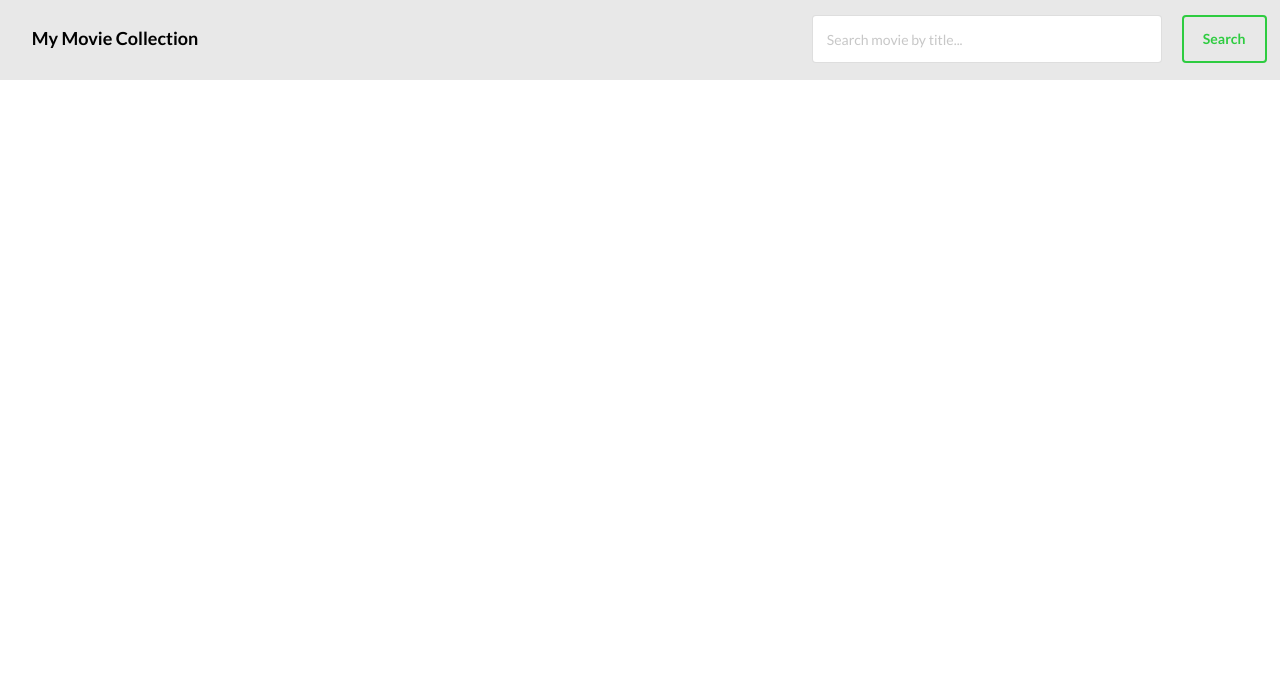
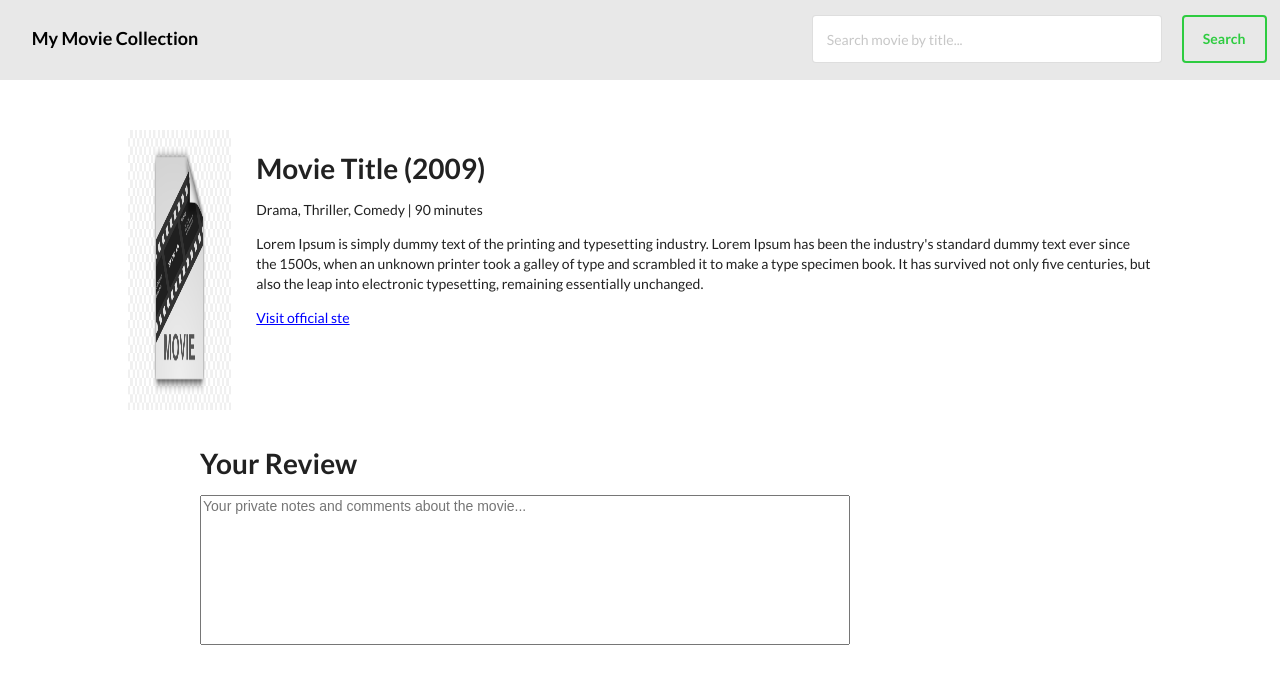
Before and after one commit to vmichorov/movies-catalog, a React (Create React App) app in the folder movies/: page / in a window 1280 px wide. Shown: the top 684 px of the page. Built offline with nearby package versions, Linux system fonts and the light colour scheme.

Commit message:
create details page

```diff
--- a/movies/src/components/App.js
+++ b/movies/src/components/App.js
@@ -1,4 +1,5 @@
 import React from "react";
+import DetailsPage from "./DetailsPage";
 
 import Navigation from "./Navigation";
 // import HomePage from "./HomePage";
@@ -11,6 +12,7 @@ class App extends React.Component {
     return (
       <div>
         <Navigation />
+        <DetailsPage />
       </div>
     );
   }
--- /dev/null
+++ b/movies/src/components/DetailsPage.js
@@ -0,0 +1,25 @@
+import React from "react";
+
+import MovieCard from "../components/MovieCard";
+import "../styles/detailsPage.css";
+
+class DetailsPage extends React.Component {
+  state = {};
+
+  render() {
+    return (
+      <div className="details">
+        <MovieCard />
+        <div className="review">
+          <h1 className="review-title">Your Review</h1>
+          <textarea
+            className="review-text"
+            placeholder="Your private notes and comments about the movie..."
+          ></textarea>
+        </div>
+      </div>
+    );
+  }
+}
+
+export default DetailsPage;
--- /dev/null
+++ b/movies/src/styles/detailsPage.css
@@ -0,0 +1,14 @@
+.details {
+  margin-top: 50px;
+}
+
+.review {
+  margin-left: 200px;
+  margin-top: 35px;
+}
+
+.review-text {
+  width: 650px;
+  height: 150px;
+  resize: none;
+}
```
